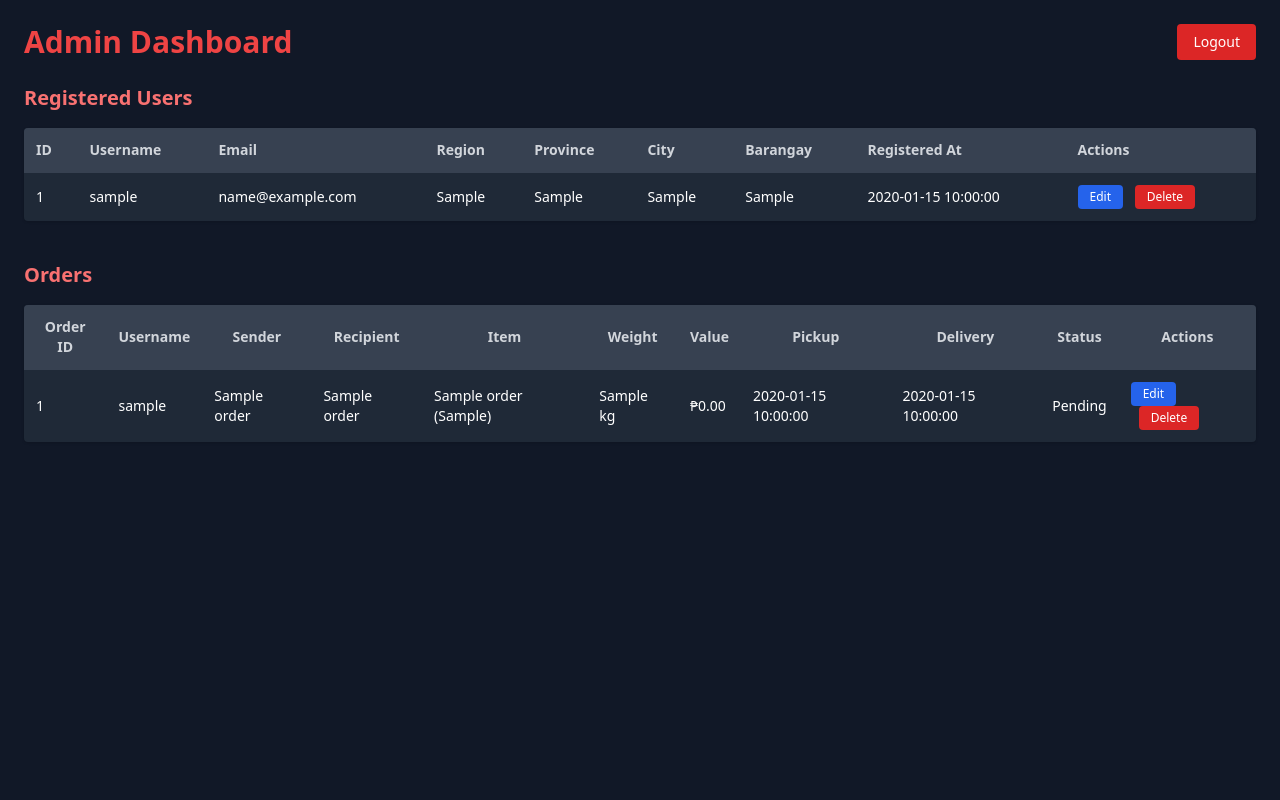
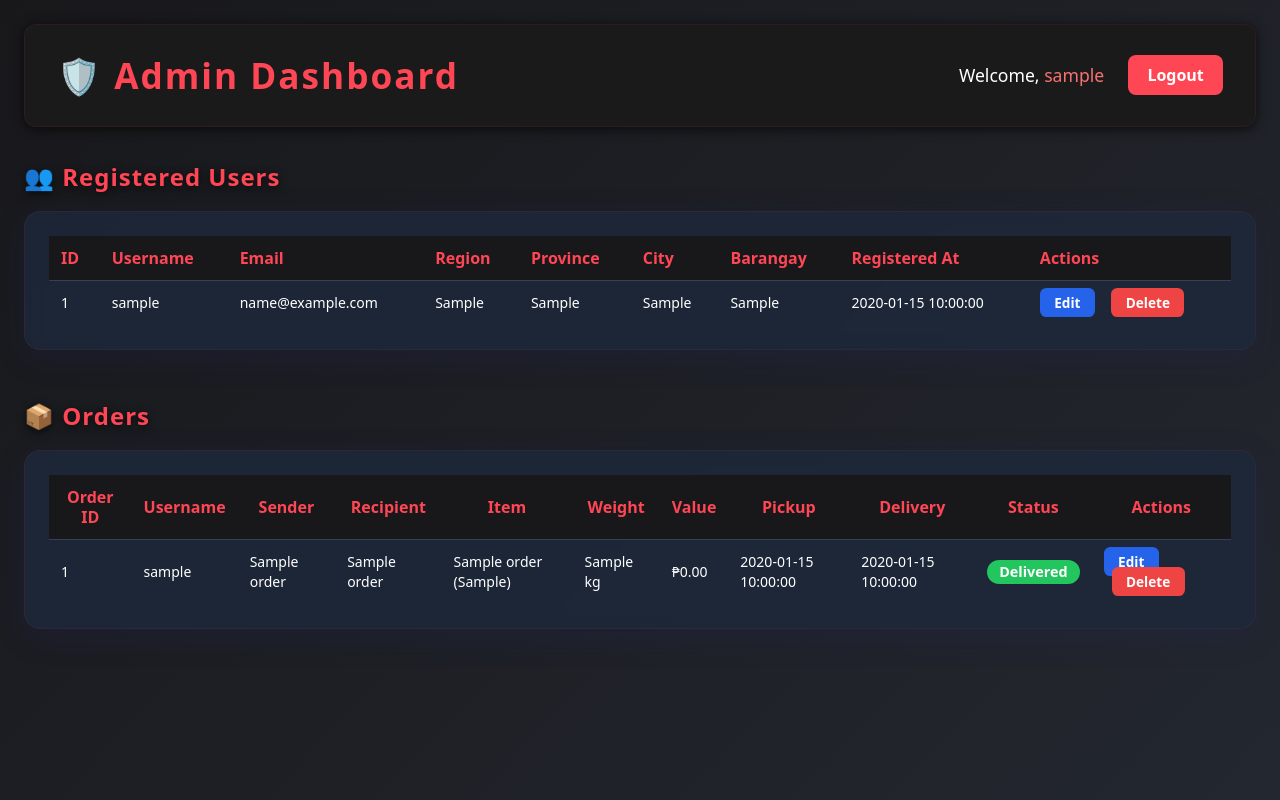
Before and after one commit to brryes/PHP, a PHP site: page /admin_home.php in a window 1280 px wide. Run offline with PHP 8.4, Linux system fonts and the light colour scheme; the visitor is signed in with stand-in values (Sample User, id 1); tables that the repository leaves empty or names only in its code hold one stand-in row (values such as "Sample post"); some libraries are stand-ins or nearby versions.

Commit message:
Update admin_home.php

```diff
--- a/admin_home.php
+++ b/admin_home.php
@@ -21,22 +21,116 @@ $orders = $orderStmt->fetchAll(PDO::FETCH_ASSOC);
     <meta charset="UTF-8">
     <title>Admin Dashboard</title>
     <script src="https://cdn.tailwindcss.com"></script>
+    <style>
+        body {
+            background: linear-gradient(135deg, #18181b 0%, #23272f 100%);
+            min-height: 100vh;
+        }
+        .glass {
+            background: rgba(30, 41, 59, 0.85);
+            backdrop-filter: blur(8px);
+            border-radius: 1rem;
+            box-shadow: 0 8px 32px 0 rgba(31, 38, 135, 0.15);
+            border: 1px solid rgba(255, 70, 85, 0.08);
+        }
+        .section-title {
+            font-size: 1.5rem;
+            font-weight: 700;
+            color: #ff4655;
+            letter-spacing: 1px;
+            margin-bottom: 1rem;
+            text-shadow: 0 2px 8px #000a;
+        }
+        .table-header {
+            background: #18181b;
+            color: #ff4655;
+            font-weight: bold;
+            font-size: 1rem;
+        }
+        .table-row {
+            transition: background 0.2s;
+        }
+        .table-row:hover {
+            background: #262626;
+        }
+        .pill {
+            padding: 2px 12px;
+            border-radius: 9999px;
+            font-size: 0.9rem;
+            font-weight: bold;
+            color: #fff;
+            display: inline-block;
+        }
+        .pill-delivered { background: #22c55e; }
+        .pill-pending { background: #6b7280; }
+        .pill-intransit { background: #eab308; color: #222; }
+        .pill-cancelled { background: #ef4444; }
+        .admin-header {
+            background: #1a1a1a;
+            border-radius: 0.75rem;
+            padding: 1.5rem 2rem;
+            margin-bottom: 2rem;
+            box-shadow: 0 2px 12px #000a;
+            display: flex;
+            justify-content: space-between;
+            align-items: center;
+        }
+        .admin-header h1 {
+            font-size: 2.2rem;
+            font-weight: bold;
+            color: #ff4655;
+            letter-spacing: 2px;
+        }
+        .admin-header .admin-user {
+            color: #fff;
+            font-size: 1.1rem;
+            font-weight: 500;
+            margin-right: 1.5rem;
+        }
+        .admin-header .logout-btn {
+            background: #ff4655;
+            color: #fff;
+            padding: 0.5rem 1.2rem;
+            border-radius: 0.5rem;
+            font-weight: bold;
+            transition: background 0.2s;
+        }
+        .admin-header .logout-btn:hover {
+            background: #b91c1c;
+        }
+        .action-btn {
+            padding: 0.3rem 0.9rem;
+            border-radius: 0.4rem;
+            font-size: 0.85rem;
+            font-weight: 600;
+            margin-right: 0.3rem;
+            transition: background 0.2s;
+        }
+        .action-edit { background: #2563eb; color: #fff; }
+        .action-edit:hover { background: #1d4ed8; }
+        .action-delete { background: #ef4444; color: #fff; }
+        .action-delete:hover { background: #b91c1c; }
+        @media (max-width: 900px) {
+            .admin-header { flex-direction: column; gap: 1rem; }
+        }
+    </style>
 </head>
 
-<body class="bg-gray-900 text-white min-h-screen p-6">
-    <div class="flex justify-between items-center mb-6">
-        <h1 class="text-3xl font-bold text-red-500">Admin Dashboard</h1>
-        <a href="logout.php" class="bg-red-600 hover:bg-red-700 text-white px-4 py-2 rounded text-sm">
-            Logout
-        </a>
+<body class="text-white min-h-screen p-6">
+    <div class="admin-header glass">
+        <h1>🛡️ Admin Dashboard</h1>
+        <div class="flex items-center">
+            <span class="admin-user">Welcome, <span class="text-red-400"><?= htmlspecialchars($_SESSION['admin_username']) ?></span></span>
+            <a href="logout.php" class="logout-btn">Logout</a>
+        </div>
     </div>
 
     <!-- Users Section -->
-    <section class="mb-10">
-        <h2 class="text-xl font-semibold text-red-400 mb-4">Registered Users</h2>
-        <div class="overflow-x-auto bg-gray-800 rounded shadow">
+    <section class="mb-12">
+        <div class="section-title">👥 Registered Users</div>
+        <div class="overflow-x-auto glass p-6">
             <table class="w-full text-sm">
-                <thead class="bg-gray-700 text-gray-300">
+                <thead class="table-header">
                     <tr>
                         <th class="p-3 text-left">ID</th>
                         <th class="p-3 text-left">Username</th>
@@ -51,7 +145,7 @@ $orders = $orderStmt->fetchAll(PDO::FETCH_ASSOC);
                 </thead>
                 <tbody>
                     <?php foreach ($users as $user): ?>
-                        <tr class="border-t border-gray-700 hover:bg-gray-700">
+                        <tr class="border-t border-gray-700 table-row">
                             <td class="p-3"><?= $user['id'] ?></td>
                             <td class="p-3"><?= htmlspecialchars($user['username']) ?></td>
                             <td class="p-3"><?= htmlspecialchars($user['email']) ?></td>
@@ -62,10 +156,10 @@ $orders = $orderStmt->fetchAll(PDO::FETCH_ASSOC);
                             <td class="p-3"><?= $user['registered_at'] ?></td>
                             <td class="p-3 space-x-2">
                                 <a href="edit_user.php?id=<?= $user['id'] ?>"
-                                    class="inline-block bg-blue-600 hover:bg-blue-700 px-3 py-1 rounded text-white text-xs">Edit</a>
+                                    class="action-btn action-edit">Edit</a>
                                 <a href="delete_user.php?id=<?= $user['id'] ?>"
                                     onclick="return confirm('Are you sure you want to delete this user?');"
-                                    class="inline-block bg-red-600 hover:bg-red-700 px-3 py-1 rounded text-white text-xs">Delete</a>
+                                    class="action-btn action-delete">Delete</a>
                             </td>
                         </tr>
                     <?php endforeach; ?>
@@ -76,10 +170,10 @@ $orders = $orderStmt->fetchAll(PDO::FETCH_ASSOC);
 
     <!-- Orders Section -->
     <section>
-        <h2 class="text-xl font-semibold text-red-400 mb-4">Orders</h2>
-        <div class="overflow-x-auto bg-gray-800 rounded shadow">
+        <div class="section-title">📦 Orders</div>
+        <div class="overflow-x-auto glass p-6">
             <table class="w-full text-sm">
-                <thead class="bg-gray-700 text-gray-300">
+                <thead class="table-header">
                     <tr>
                         <th class="p-3">Order ID</th>
                         <th class="p-3">Username</th>
@@ -96,24 +190,44 @@ $orders = $orderStmt->fetchAll(PDO::FETCH_ASSOC);
                 </thead>
                 <tbody>
                     <?php foreach ($orders as $order): ?>
-                        <tr class="border-t border-gray-700 hover:bg-gray-700">
+                        <?php
+                            $now = time();
+                            $delivery_time = strtotime($order['delivery_date']);
+                            $db_status = strtolower(trim($order['status'] ?? ''));
+                            if ($db_status === 'cancelled') {
+                                $status = 'cancelled';
+                            } elseif ($delivery_time <= $now) {
+                                $status = 'delivered';
+                            } elseif ($db_status === 'in transit') {
+                                $status = 'in transit';
+                            } else {
+                                $status = 'pending';
+                            }
+                            $statusClass = match ($status) {
+                                'delivered' => 'pill pill-delivered',
+                                'in transit' => 'pill pill-intransit',
+                                'pending' => 'pill pill-pending',
+                                'cancelled' => 'pill pill-cancelled',
+                                default => 'pill'
+                            };
+                        ?>
+                        <tr class="border-t border-gray-700 table-row">
                             <td class="p-3"><?= $order['id'] ?></td>
                             <td class="p-3"><?= htmlspecialchars($order['username']) ?></td>
                             <td class="p-3"><?= htmlspecialchars($order['sender_name']) ?></td>
                             <td class="p-3"><?= htmlspecialchars($order['recipient_name']) ?></td>
-                            <td class="p-3"><?= htmlspecialchars($order['item_name']) ?> (<?= $order['item_category'] ?>)
-                            </td>
+                            <td class="p-3"><?= htmlspecialchars($order['item_name']) ?> (<?= $order['item_category'] ?>)</td>
                             <td class="p-3"><?= $order['weight'] ?> kg</td>
                             <td class="p-3">₱<?= number_format($order['value'], 2) ?></td>
                             <td class="p-3"><?= $order['pickup_date'] ?></td>
                             <td class="p-3"><?= $order['delivery_date'] ?></td>
-                            <td class="p-3"><?= $order['status'] ?></td>
+                            <td class="p-3"><span class="<?= $statusClass ?>"><?= ucfirst($status) ?></span></td>
                             <td class="p-3 space-x-2">
                                 <a href="edit_order.php?id=<?= $order['id'] ?>"
-                                    class="inline-block bg-blue-600 hover:bg-blue-700 px-3 py-1 rounded text-white text-xs">Edit</a>
+                                    class="action-btn action-edit">Edit</a>
                                 <a href="delete_order.php?id=<?= $order['id'] ?>"
                                     onclick="return confirm('Are you sure you want to delete this order?');"
-                                    class="inline-block bg-red-600 hover:bg-red-700 px-3 py-1 rounded text-white text-xs">Delete</a>
+                                    class="action-btn action-delete">Delete</a>
                             </td>
                         </tr>
                     <?php endforeach; ?>
@@ -122,5 +236,4 @@ $orders = $orderStmt->fetchAll(PDO::FETCH_ASSOC);
         </div>
     </section>
 </body>
-
 </html>
```
